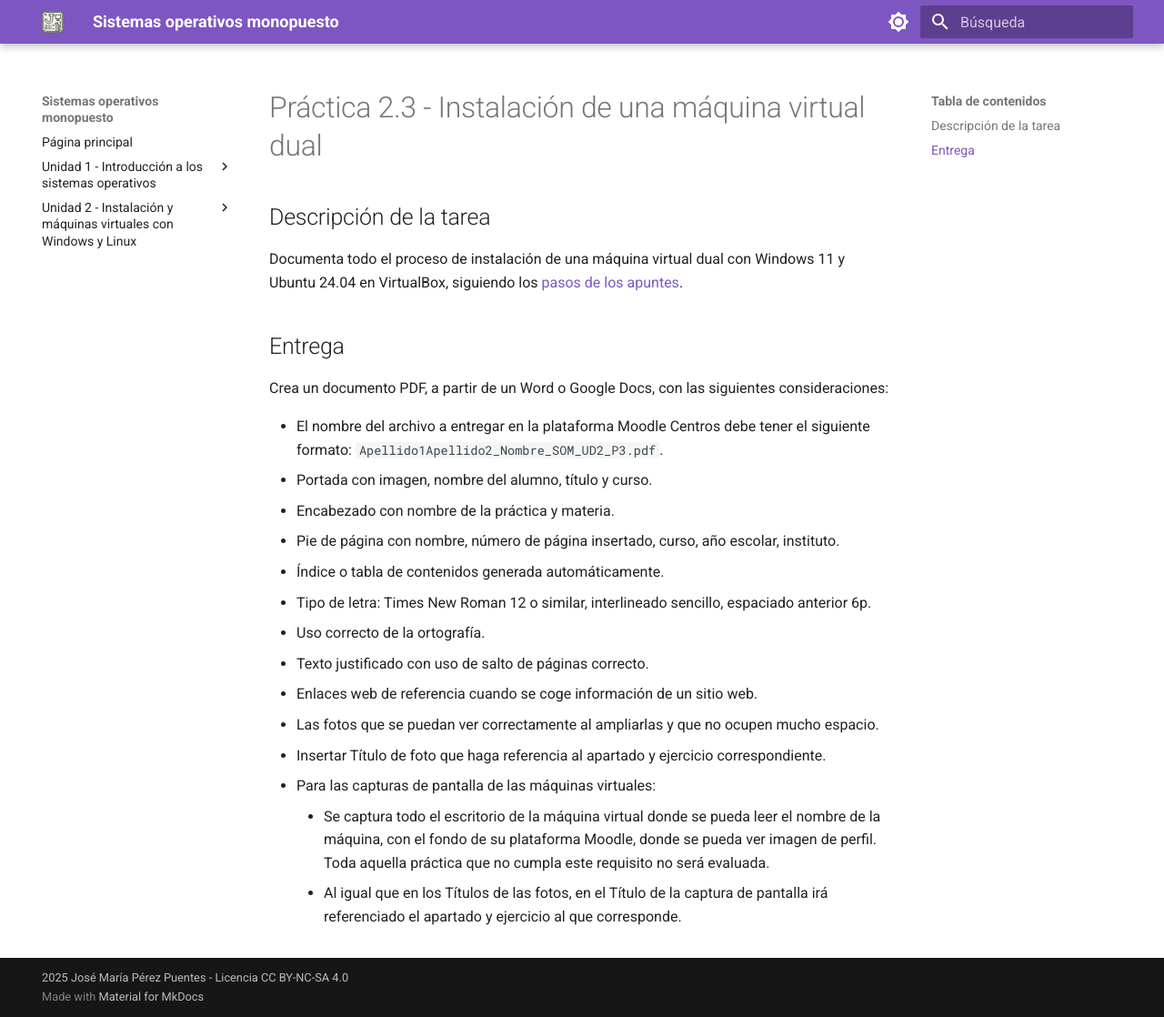
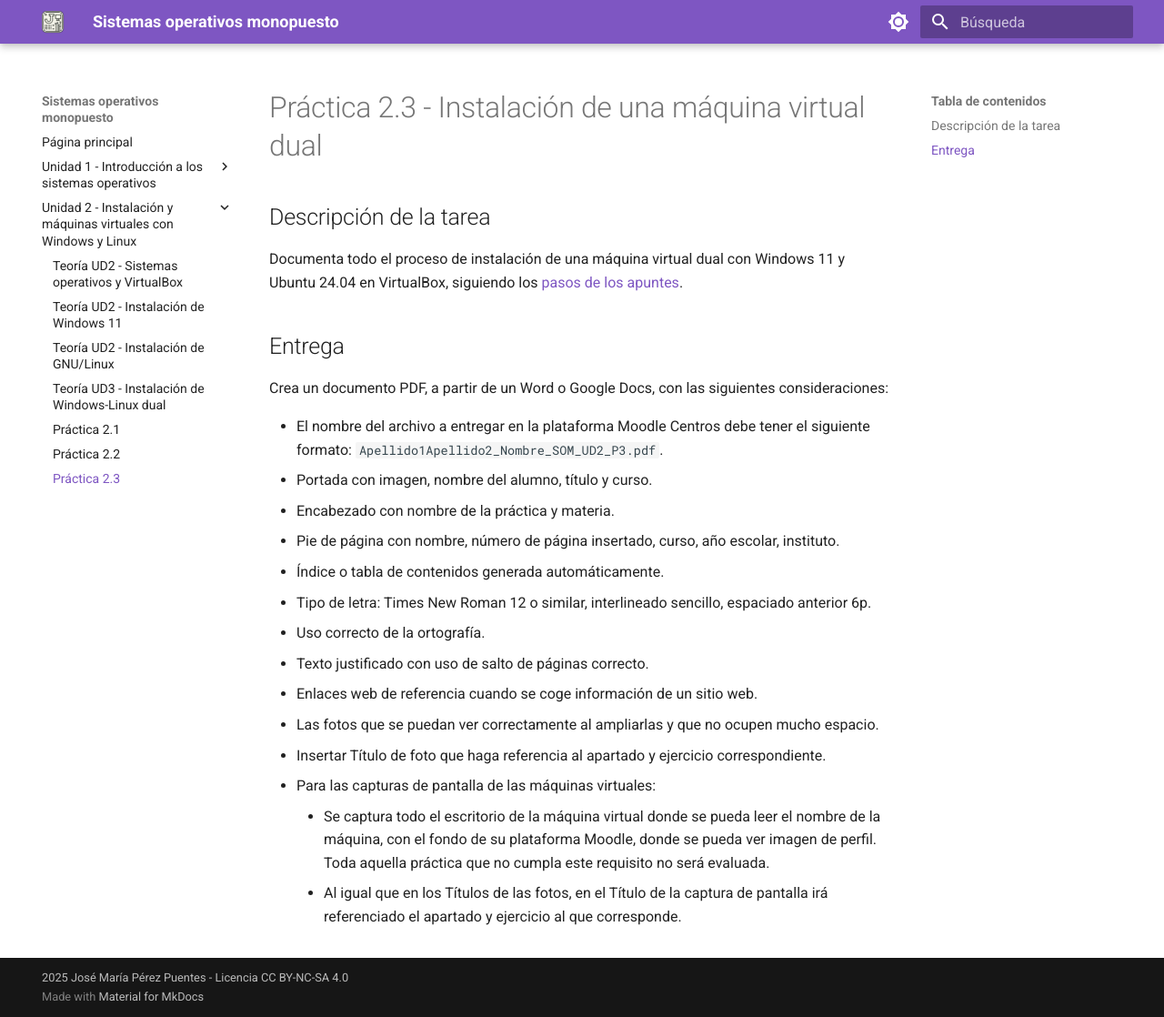
Before and after one commit to Joperpu/som2526, an MkDocs documentation site: the page built from docs/pr2.3.md, in a window 1280 px wide and 1118 px high. Shown: the whole window at 91% size. Built offline with MkDocs 1.6.1 and Material for MkDocs 9.7.7, drawn with Linux system fonts in a browser that asks for light colours.

```diff
--- a/mkdocs.yml
+++ b/mkdocs.yml
@@ -32,7 +32,7 @@ nav:
     - Teoría UD3 - Instalación de Windows-Linux dual: ud2.4.md
     - Práctica 2.1: pr2.1.md
     - Práctica 2.2: pr2.2.md
-    #- Práctica 2.3: pr2.3.md
+    - Práctica 2.3: pr2.3.md
 
 
 copyright: "2025 José María Pérez Puentes - Licencia CC BY-NC-SA 4.0"
```
Also changed, not shown: docs/ud2.4.md (+1 -1 lines).
